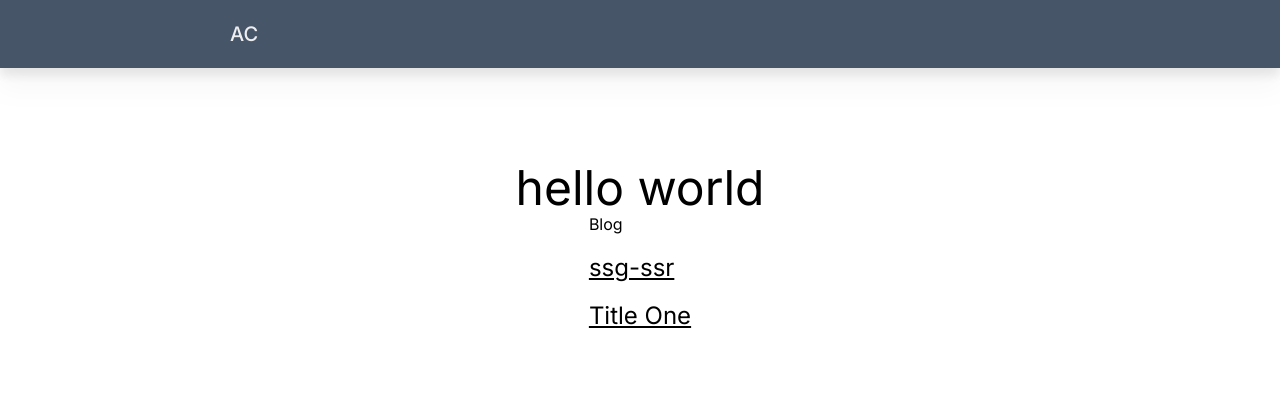
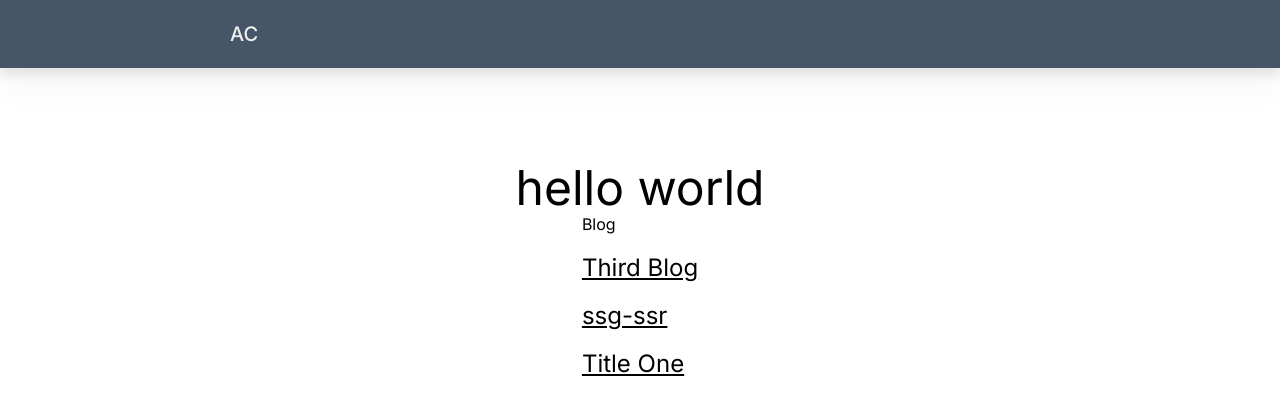
Before and after one commit to 4nth0ny1/new-blog, a Next.js app: page / in a window 1280 px wide. Shown: the top 414 px of the page. Built offline with nearby package versions, Linux system fonts and the light colour scheme.

Commit message:
added ssg rendering better performance, tested in production mode

```diff
--- a/app/posts/[postId]/page.tsx
+++ b/app/posts/[postId]/page.tsx
@@ -2,6 +2,14 @@ import React from "react";
 import { getPostData, getSortedPostsData } from "@/lib/posts";
 import { notFound } from "next/navigation";
 import Link from "next/link";
+
+export function generateStaticParams() {
+  const posts = getSortedPostsData();
+
+  return posts.map((post) => ({
+    postId: post.id,
+  }));
+}
 
 export function generateMetadata({ params }: { params: { postId: string } }) {
   const posts = getSortedPostsData(); // deduped!
--- /dev/null
+++ b/blogposts/third-blog.md
@@ -0,0 +1,12 @@
+---
+title: "Third Blog"
+data: "2024-02-01"
+---
+
+# Third Post
+
+asdfsafdsafasdfsafsdafs
+
+## SubHeading 1
+
+asdfsafasdfsafsafsdafsad
```
